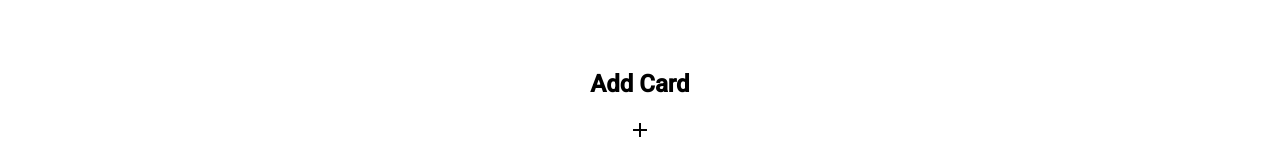
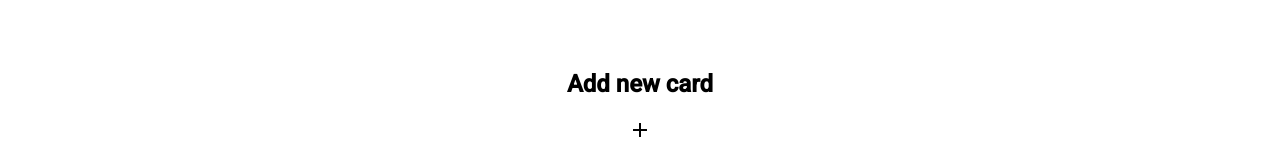
Before and after one commit to LucyVeron/gridster-tutorial, an Angular app: page / in a window 1280 px wide. Shown: the part 244-404 px from the top of the page. Built offline with nearby package versions, Linux system fonts and the light colour scheme; what angular-gridster2 would draw is missing.

Commit message:
Author change

```diff
--- a/src/app/app.component.html
+++ b/src/app/app.component.html
@@ -6,7 +6,7 @@
 
 <div *ngIf="!dashboard.length" matRipple class="add-panel">
   <div class="add-panel-contents" (click)="addCard()">
-    <h2>Add Card</h2>
+    <h2>Add new card</h2>
     <mat-icon>add</mat-icon>
   </div>
 </div>
```
